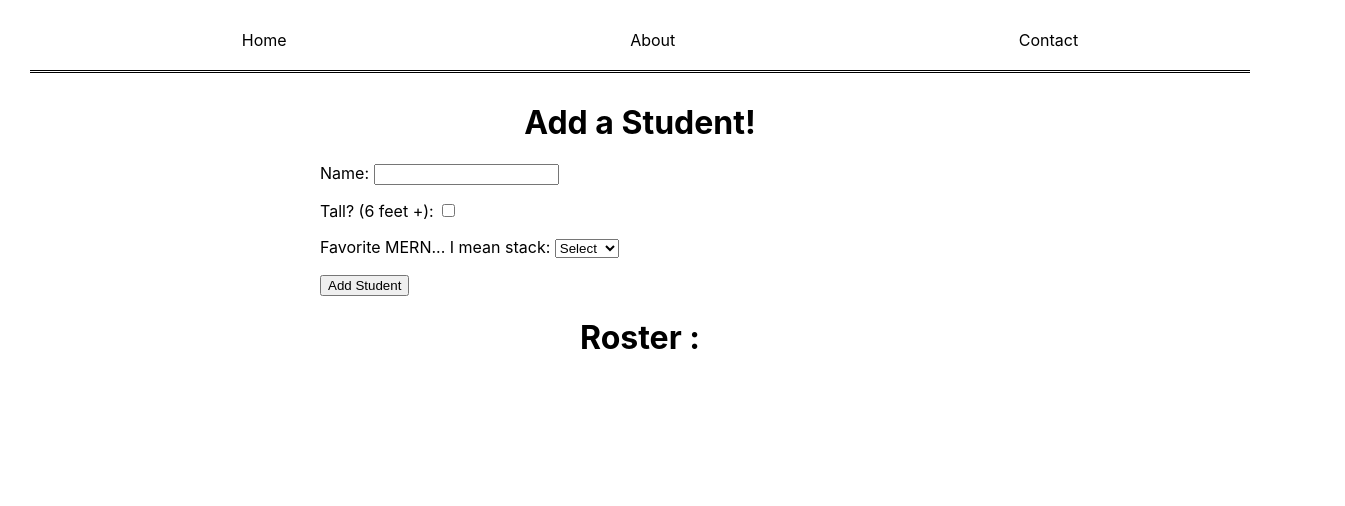
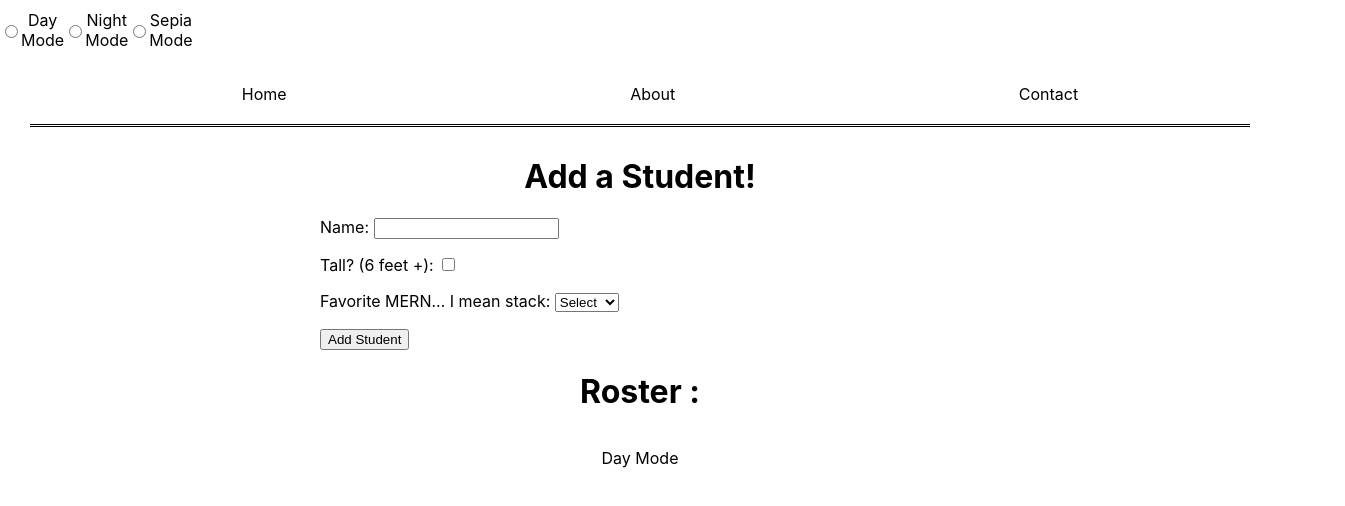
Before and after one commit to Mortr0n/wk2-d2-tom, a React (Create React App) app: page / in a window 1280 px wide. Shown: the top 506 px of the page, 1345 px wide, since content can reach past the window. Built offline with nearby package versions, Linux system fonts and the light colour scheme.

Commit message:
wk3dy1 complete

```diff
--- a/src/App.css
+++ b/src/App.css
@@ -2,37 +2,17 @@
   text-align: center;
 }
 
-.App-logo {
-  height: 40vmin;
-  pointer-events: none;
-}
-
-@media (prefers-reduced-motion: no-preference) {
-  .App-logo {
-    animation: App-logo-spin infinite 20s linear;
-  }
-}
-
-.App-header {
-  background-color: #282c34;
-  min-height: 100vh;
-  display: flex;
-  flex-direction: column;
-  align-items: center;
-  justify-content: center;
-  font-size: calc(10px + 2vmin);
+.Night {
+  text-align: center;
+  background-color: black;
   color: white;
 }
 
-.App-link {
-  color: #61dafb;
+.Day {
+  text-align: center;
 }
 
-@keyframes App-logo-spin {
-  from {
-    transform: rotate(0deg);
-  }
-  to {
-    transform: rotate(360deg);
-  }
+.Sepia {
+  text-align: center;
+  background-color: bisque;
 }
--- a/src/App.js
+++ b/src/App.js
@@ -8,13 +8,23 @@ function App() {
   // Making studentList array available for both Display and form
   const [studentList, setStudentList] = useState([]);
 
+  const [themeMode, setThemeMode] = useState({
+    style: "Day",
+    text: "Day Mode",
+  })
+
+
   return (
-    <div className="App">
-      <Header />
+    <div className={themeMode.style} style={{height:"100vh"}}>
+      {/* Theme mode and set theme mode available to Header */}
+      <Header themeMode={themeMode} setThemeMode={setThemeMode} />
       {/* Below I've made studentList and the setter available in Form */}
       <Form studentList={studentList} setStudentList={setStudentList}/>
       {/* Display only gets the getter for studentList */}
-      <Display studentList={studentList}/>
+      <Display studentList={studentList} setStudentList={setStudentList}/>
+
+    {/* By passing the themeMode.text down you can then access it and add it to the handler */}
+      <p>{themeMode.text}</p>
     </div>
   );
 }
--- a/src/components/Display.js
+++ b/src/components/Display.js
@@ -2,7 +2,16 @@ import React, {useState} from 'react';
 
 const Display = (props) => {
 
-    const {studentList} = props;
+    const {studentList, setStudentList} = props;
+
+    const deleteStudentByName =(studentNameToDelete) => {
+        console.log();
+        // return a new array where we filter out the student to delete and
+        // set the studentList to that array using setStudentList
+        setStudentList(studentList.filter((student)=>{
+            return student.name !== studentNameToDelete;
+        }))
+    }
 
     return(
         <div>
@@ -20,19 +29,14 @@ const Display = (props) => {
                             <p>Nope, Not tall!</p>
                         }
                         <p>{student.favStack}</p>
+                        <button onClick={(e) => deleteStudentByName(student.name)}>Delete</button>
                     </div>
                 ))
             }
-
                 </div>
             </div>
-
-
-
         </div>
-
     )
-
 }
 
 export default Display;
--- a/src/components/Form.js
+++ b/src/components/Form.js
@@ -1,66 +1,66 @@
 import React, {useState} from 'react';
 
 const Form = (props) => {
-    // Our pieces of stte.  They are being altered below with our synthetic events!
+    // Our pieces of state.  They are being altered below with our synthetic events!
 
     const {studentList, setStudentList} = props;
     const [name, setName] = useState("");
     const [favStack, setFavStack] = useState("");
     const [tallClub, setTallClub] = useState(false);
+    const [errorMsg, setErrorMsg] = useState("");
 
-    const submitHandler=(e) => {
-        // prevent the default refresh of the page on submit
-        e.preventDefault();
-        // copy the studentList Array and then add the new student object.  Using the short form of
-        // name: name, favStack:favStack, tallClub:tallClub
+    // const submitHandler=(e) => {
+    //     // prevent the default refresh of the page on submit
+    //     e.preventDefault();
+    //     // copy the studentList Array and then add the new student object.  Using the short form of
+    //     // name: name, favStack:favStack, tallClub:tallClub
+    //     setStudentList([...studentList, {
+    //         name,
+    //         favStack,
+    //         tallClub
+    //     }
+    //     ])
+    //     // Set the form items back to the original settings (blank and unchecked)
+    // setName("");
+    // setFavStack("");
+    // setTallClub(false);
+    // };
+    //  Another  way to do it with a validating handler
+    const submitHandler=(e)=> {
+        e.preventDefault(e);
+        if(name.length<3||favStack === ""){
+            setErrorMsg("Your form has unresolved problems!");
+            }else {
                 setStudentList([...studentList, {
                 name,
                 favStack,
                 tallClub
             }
             ])
-        // Set the form items back to the original settings (blank and unchecked)
         setName("");
         setFavStack("");
         setTallClub(false);
-    };
-    //  Another  way to do it with a validating handler
-    //  const submitHandler=(e)=> {
-    //             e.preventDefault();
-    //             if(name.length<3||favStack === ""){
-    //                 setErrorMsg("Your form has unresolved problems!");
-    //             }else {
-    //                 e.preventDefault();
-    //             setStudentList([...studentList, {
-    //             name,
-    //             favStack,
-    //             tallClub
-    //         }
-    //         ])
-
-    //     setName("");
-    //     setFavStack("");
-    //     setTallClub(false);
-    //     };
+        setErrorMsg("");
+        };}
 
     return(
         <div>
             <h1>Add a Student!</h1>
             <form onSubmit={submitHandler} style={{width:"50%", textAlign:"left", margin:"auto"}}>
                 {/* for validations use ternary and you can return null if it meets the specs */}
-                {
+                {/* {
                     name.length > 0 && name.length < 3 ?
                     <span>Your name must be at least 3 characters long!</span>
                     : null
+                } */}
+
+                    {/* error message for validating handler I used the
+                    alternate if there isn't an else for an if statement here*/}
+                    {
+                        errorMsg&&
+                        <p>{errorMsg}</p>
+
                     }
-                {/*
-                    error message for validating handler
-                    {
-                        errorMsg?
-                        <p>{errorMsg}</p>
-                        :null
-                    }
-                */}
 
                 <p>
                     {/* Difference here: htmlFor (jsx) vs for (html) */}
--- a/src/components/Header.js
+++ b/src/components/Header.js
@@ -3,9 +3,38 @@ import React, {useState} from 'react';
 
 const Header = (props) => {
 
+    const { themeMode, setThemeMode } = props;
+
+
+    const themeHandler = (e) => {
+        setThemeMode({
+            text: e.target.value + " Mode",
+            style: e.target.value,
+        })
+    }
+
+    // another option for styling css within react
+    const styleThemeMode = {
+        display: "inline-flex",
+        // instead of the dash for the css it needs to be camelCase due to react
+        marginRight: "90%",
+        marginTop: "10px",
+    }
 
     return(
         <div>
+            <div style={styleThemeMode}>
+                {/* make sure radio buttons all have the same name in order to only
+                have one checked at a time */}
+                <input onClick={themeHandler} type="radio" name="theme" value="Day" />
+                <label htmlFor="">Day Mode</label>
+
+                <input onClick={themeHandler} type="radio" name="theme" value="Night" />
+                <label htmlFor="">Night Mode</label>
+
+                <input onClick={themeHandler} type="radio" name="theme" value="Sepia" />
+                <label htmlFor="">Sepia Mode</label>
+            </div>
             <ul style={{display:"flex", listStyle:"none", justifyContent:"space-around", margin:"30px", borderBottom:"3px double black", paddingBottom:"20px"}}>
                 <li><a href="#" style={{textDecoration:"none", color:"black"}}>Home</a></li>
                 <li><a href="#" style={{textDecoration:"none", color:"black"}}>About</a></li>
```
Lines whose indentation alone changed are shown as unchanged.
